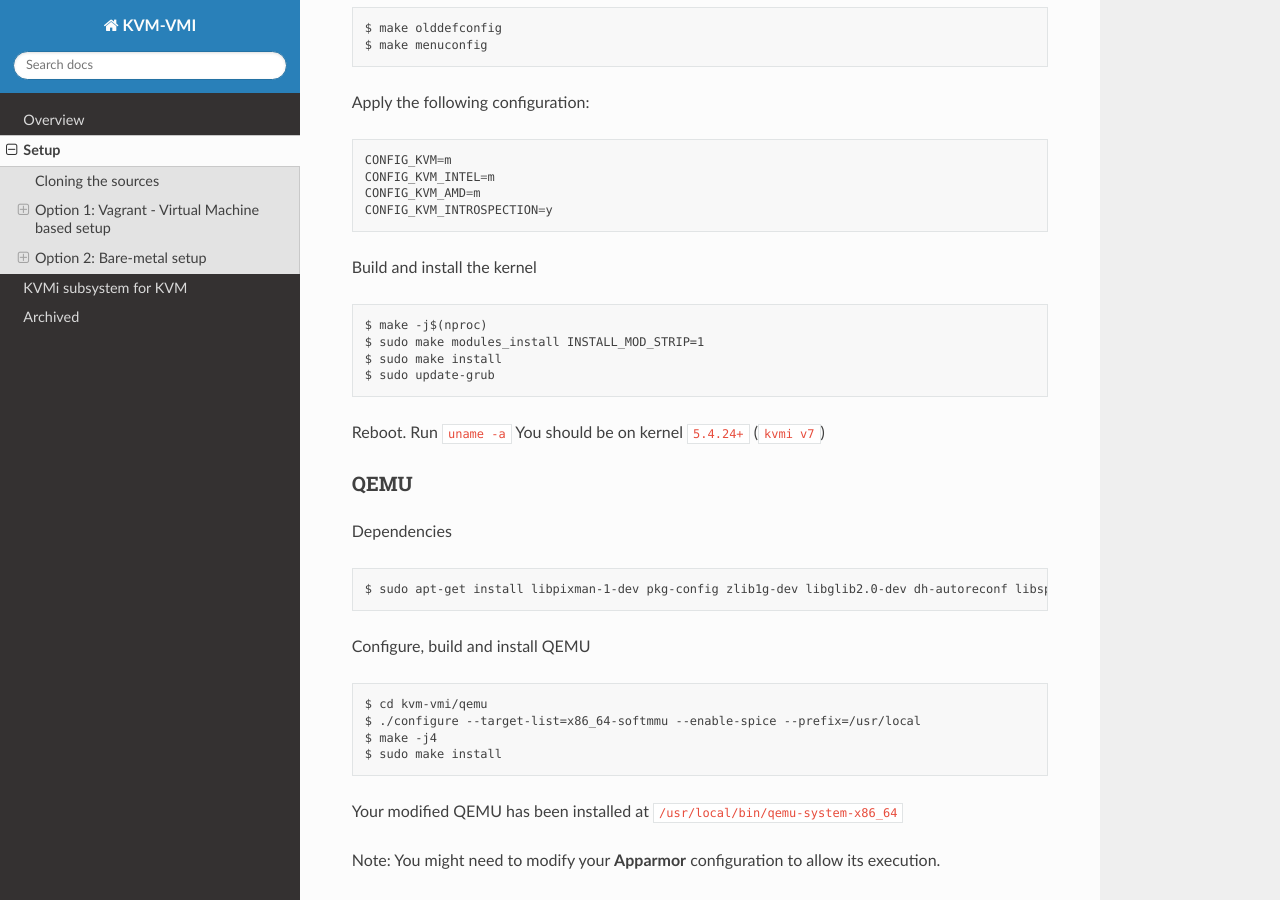
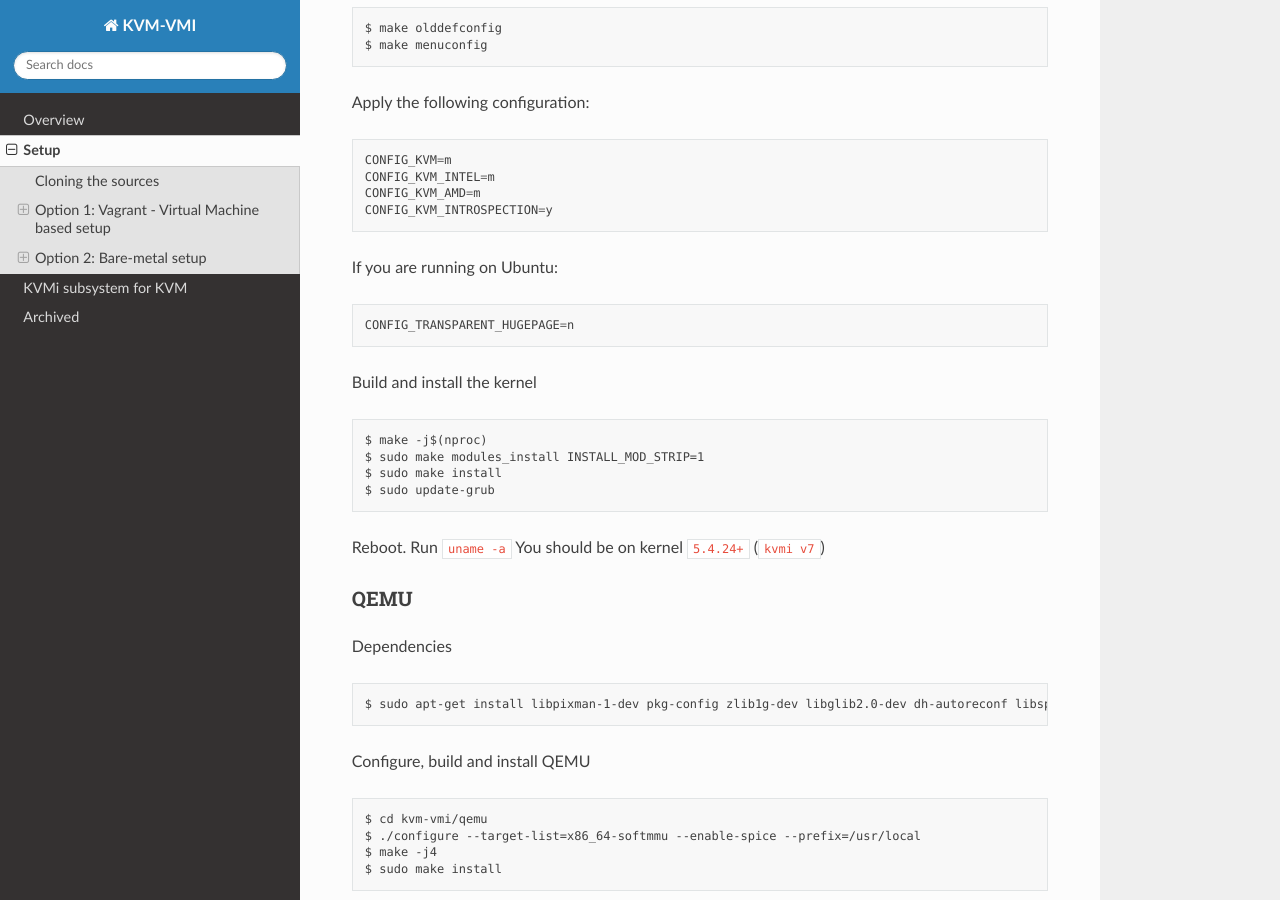
Before and after one commit to KVM-VMI/kvm-vmi, a Sphinx documentation site: the page built from docs/setup.md, in a window 1280 px wide and 900 px high, scrolled down 8755 px. Built offline with Sphinx 7.4.7 and the Read the Docs theme 2.0.0, drawn with Linux system fonts in a browser that asks for light colours.

Commit message:
docs: add note for kernel config to build on ubuntu

```diff
--- a/docs/setup.md
+++ b/docs/setup.md
@@ -229,6 +229,11 @@
 CONFIG_KVM_INTROSPECTION=y
 ~~~
 
+If you are running on Ubuntu:
+~~~
+CONFIG_TRANSPARENT_HUGEPAGE=n
+~~~
+
 Build and install the kernel
 ~~~
 $ make -j$(nproc)
```
